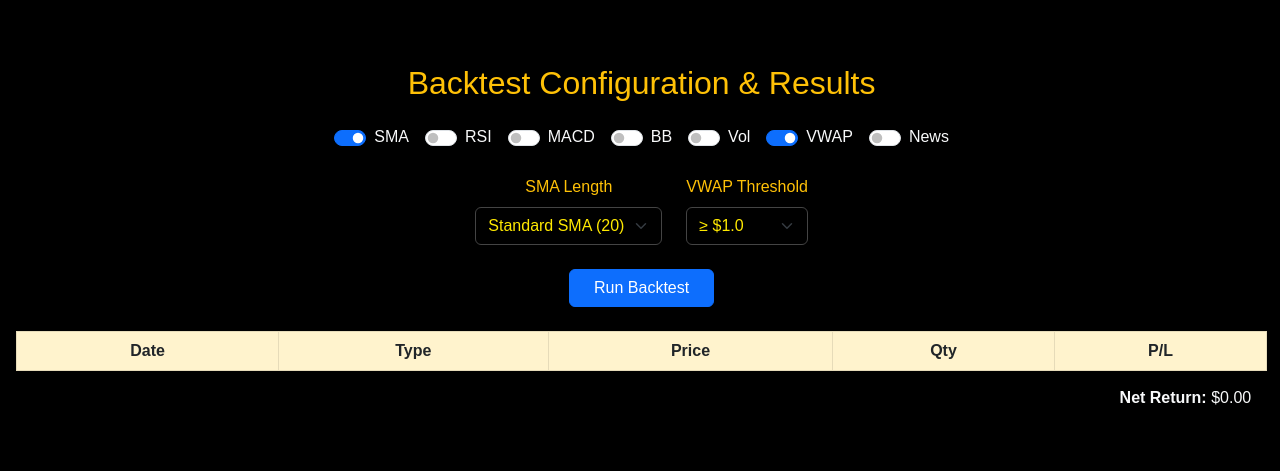
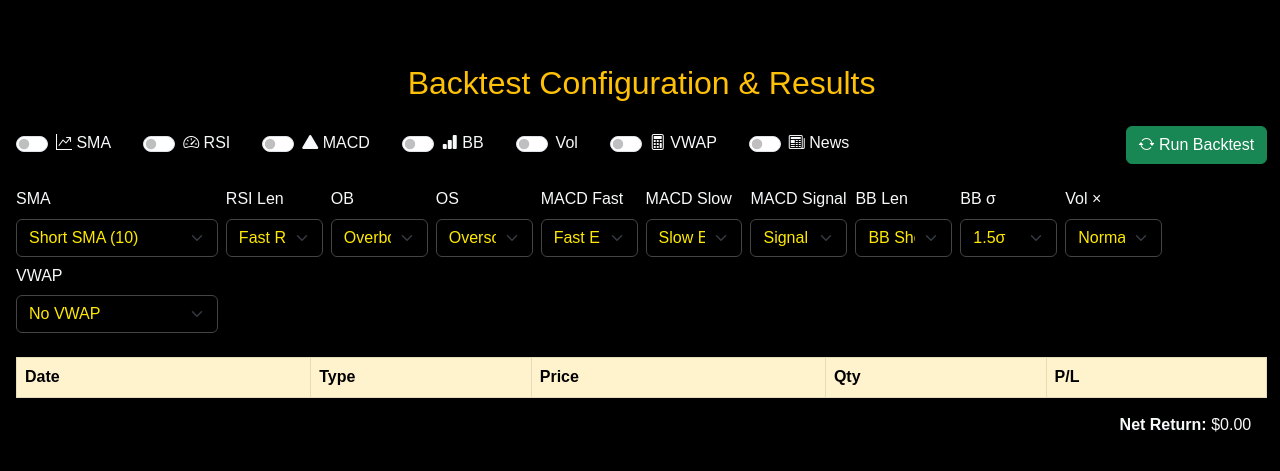
Before and after one commit to bmccall136/TradeAlerts, a Flask app: template templates/backtest.html in a window 1280 px wide. Shown: the part 60-531 px from the top of the page. Run offline with Flask 3, Linux system fonts and the light colour scheme; the template is opened without the code that fills it, so the values that code supplies are empty.

Commit message:
Checkpoint 2025-06-09_23-16-47

```diff
--- a/dashboard.py
+++ b/dashboard.py
@@ -129,30 +129,32 @@ def launch_auth():
 
 from flask import request, render_template
 
-@app.route("/backtest", methods=["GET"])
+@app.route('/backtest')
 def backtest_view():
-    # 1) Read backtest‐only toggles (default “on”)
-    bt_sma_on   = request.args.get("bt_sma_on",  "on") == "on"
-    bt_vwap_on  = request.args.get("bt_vwap_on", "on") == "on"
-    bt_news_on  = request.args.get("bt_news_on", "on") == "on"
+    # Example default settings
+    settings = {
+        'sma_on': True,
+        'rsi_on': False,
+        'macd_on': False,
+        'bb_on': False,
+        'vol_on': False,
+        'vwap_on': True,
+        'news_on': False,
+        'sma_length': 20,
+        'rsi_len': 14,
+        'rsi_overbought': 70,
+        'rsi_oversold': 30,
+        'macd_fast': 12,
+        'macd_slow': 26,
+        'macd_signal': 9,
+        'bb_length': 20,
+        'bb_std': 2.0,
+        'vol_multiplier': 1.5,
+        'vwap_threshold': 1.0
+    }
 
-    # 2) Read backtest‐only parameters
-    bt_sma_len  = int(request.args.get("bt_sma_len",  20))
-    bt_vwap_thr = float(request.args.get("bt_vwap_thr", 1.0))
+    return render_template('backtest.html', settings=settings)
 
-    # 3) Call your backtest routine with those flags
-    trades, pnl = backtest(
-        symbol         = "AAPL",
-        start_date     = "2024-01-01",
-        end_date       = "2024-06-01",
-        initial_cash   = 10000,
-        sma_on         = bt_sma_on,
-        sma_length     = bt_sma_len,
-        vwap_on        = bt_vwap_on,
-        vwap_threshold = bt_vwap_thr,
-        news_on        = bt_news_on,
-        log_to_db      = False
-    )
 
     # 4) Pass them back into the template for pre‐checking
     bt_settings = {
--- a/templates/backtest.html
+++ b/templates/backtest.html
@@ -1,81 +1,164 @@
 {% extends "layout.html" %}
 {% block content %}
 
+<link rel="stylesheet" href="https://cdn.jsdelivr.net/npm/bootstrap-icons@1.10.5/font/bootstrap-icons.css">
 
-<div class="container text-center">
-  <h2 class="text-warning mb-4">Backtest Configuration & Results</h2>
+<div class="container">
+  <h2 class="text-warning text-center mb-4">Backtest Configuration & Results</h2>
 
-  <div class="d-flex flex-wrap justify-content-center align-items-center mb-4">
-    <div class="form-check form-switch mx-2">
-      <input class="form-check-input" type="checkbox" id="smaToggle" checked>
-      <label class="form-check-label text-light" for="smaToggle">SMA</label>
+  {% set sma_labels = {10: "Short SMA (10)", 20: "Standard SMA (20)", 50: "Long SMA (50)", 100: "100-Day SMA (100)", 200: "200-Day SMA (200)"} %}
+  {% set rsi_len_labels = {7: "Fast RSI (7)", 14: "Std RSI (14)", 21: "Slow RSI (21)", 28: "Very Slow RSI (28)"} %}
+  {% set rsi_ob_labels = {70: "Overbought (70)", 75: "Very Overbought (75)", 80: "Extreme Overbought (80)", 85: "Max Overbought (85)"} %}
+  {% set rsi_os_labels = {20: "Oversold (20)", 25: "Very Oversold (25)", 30: "Extreme Oversold (30)", 35: "Max Oversold (35)"} %}
+  {% set macd_fast_labels = {8: "Fast EMA (8)", 12: "Fast EMA (12)", 16: "Fast EMA (16)"} %}
+  {% set macd_slow_labels = {18: "Slow EMA (18)", 26: "Slow EMA (26)", 34: "Slow EMA (34)"} %}
+  {% set macd_signal_labels = {6: "Signal SMA (6)", 9: "Signal SMA (9)", 12: "Signal SMA (12)"} %}
+  {% set bb_length_labels = {10: "BB Short (10)", 20: "BB Std (20)", 30: "BB Long (30)"} %}
+  {% set bb_std_labels = {1.5: "1.5σ", 2.0: "2σ", 2.5: "2.5σ"} %}
+  {% set vol_mult_labels = {1.0: "Normal ×1.0", 1.5: "High ×1.5", 2.0: "Very High ×2.0", 2.5: "Extreme ×2.5"} %}
+  {% set vwap_labels = {0.0: "No VWAP", 0.5: "≥ $0.5", 1.0: "≥ $1.0", 2.0: "≥ $2.0"} %}
+
+    <form id="backtest-form" method="GET" action="{{ url_for('backtest_view') }}">
+    <div class="filter-toggle-group mb-4 d-flex align-items-center w-100">
+      {% set toggles = [
+        {'name':'sma_on',  'label':'SMA',  'icon':'bi-graph-up-arrow'},
+        {'name':'rsi_on',  'label':'RSI',  'icon':'bi-speedometer2'},
+        {'name':'macd_on', 'label':'MACD', 'icon':'bi-triangle-fill'},
+        {'name':'bb_on',   'label':'BB',   'icon':'bi-bar-chart-fill'},
+        {'name':'vol_on',  'label':'Vol',  'icon':'bi-bar-chart-lines'},
+        {'name':'vwap_on', 'label':'VWAP', 'icon':'bi-calculator'},
+        {'name':'news_on', 'label':'News', 'icon':'bi-newspaper'}
+      ] %}
+      {% for t in toggles %}
+        <div class="form-check form-switch me-3">
+          <input class="form-check-input" type="checkbox" id="{{t.name}}" name="{{t.name}}" {% if settings[t.name] %}checked{% endif %}>
+          <label class="form-check-label" for="{{t.name}}">
+            <i class="bi {{t.icon}}"></i> {{t.label}}
+          </label>
         </div>
-    <div class="form-check form-switch mx-2">
-      <input class="form-check-input" type="checkbox" id="rsiToggle">
-      <label class="form-check-label text-light" for="rsiToggle">RSI</label>
-    </div>
-    <div class="form-check form-switch mx-2">
-      <input class="form-check-input" type="checkbox" id="macdToggle">
-      <label class="form-check-label text-light" for="macdToggle">MACD</label>
-    </div>
-    <div class="form-check form-switch mx-2">
-      <input class="form-check-input" type="checkbox" id="bbToggle">
-      <label class="form-check-label text-light" for="bbToggle">BB</label>
-    </div>
-    <div class="form-check form-switch mx-2">
-      <input class="form-check-input" type="checkbox" id="volToggle">
-      <label class="form-check-label text-light" for="volToggle">Vol</label>
-    </div>
-    <div class="form-check form-switch mx-2">
-      <input class="form-check-input" type="checkbox" id="vwapToggle" checked>
-      <label class="form-check-label text-light" for="vwapToggle">VWAP</label>
-    </div>
-    <div class="form-check form-switch mx-2">
-      <input class="form-check-input" type="checkbox" id="newsToggle">
-      <label class="form-check-label text-light" for="newsToggle">News</label>
-    </div>
+      {% endfor %}
+      <button type="submit" class="btn btn-success ms-auto">
+        <i class="bi bi-arrow-repeat"></i> Run Backtest
+      </button>
     </div>
 
-  <div class="row mb-4 justify-content-center">
-    <div class="col-auto">
-      <label for="smaLength" class="form-label text-warning">SMA Length</label>
-      <select id="smaLength" class="form-select bg-dark text-light border-warning">
-        <option value="20" selected>Standard SMA (20)</option>
-        <option value="50">Medium SMA (50)</option>
-        <option value="100">Long SMA (100)</option>
+    <div class="row g-2 align-items-end mb-4">
+      <div class="col-6 col-md-2">
+        <label for="sma_length" class="form-label">SMA</label>
+        <select id="sma_length" name="sma_length" class="form-select">
+          {% for v,l in sma_labels.items() %}
+            <option value="{{v}}" {% if settings.sma_length==v %}selected{% endif %}>{{l}}</option>
+          {% endfor %}
         </select>
       </div>
-    <div class="col-auto">
-      <label for="vwapThreshold" class="form-label text-warning">VWAP Threshold</label>
-      <select id="vwapThreshold" class="form-select bg-dark text-light border-warning">
-        <option value="1" selected>&ge; $1.0</option>
-        <option value="0.5">&ge; $0.50</option>
-        <option value="0.1">&ge; $0.10</option>
+      <div class="col-6 col-md-1">
+        <label for="rsi_len" class="form-label">RSI Len</label>
+        <select id="rsi_len" name="rsi_len" class="form-select">
+          {% for v,l in rsi_len_labels.items() %}
+            <option value="{{v}}" {% if settings.rsi_len==v %}selected{% endif %}>{{l}}</option>
+          {% endfor %}
+        </select>
+      </div>
+      <div class="col-6 col-md-1">
+        <label for="rsi_overbought" class="form-label">OB</label>
+        <select id="rsi_overbought" name="rsi_overbought" class="form-select">
+          {% for v,l in rsi_ob_labels.items() %}
+            <option value="{{v}}" {% if settings.rsi_overbought==v %}selected{% endif %}>{{l}}</option>
+          {% endfor %}
+        </select>
+      </div>
+      <div class="col-6 col-md-1">
+        <label for="rsi_oversold" class="form-label">OS</label>
+        <select id="rsi_oversold" name="rsi_oversold" class="form-select">
+          {% for v,l in rsi_os_labels.items() %}
+            <option value="{{v}}" {% if settings.rsi_oversold==v %}selected{% endif %}>{{l}}</option>
+          {% endfor %}
+        </select>
+      </div>
+      <div class="col-6 col-md-1">
+        <label for="macd_fast" class="form-label">MACD Fast</label>
+        <select id="macd_fast" name="macd_fast" class="form-select">
+          {% for v,l in macd_fast_labels.items() %}
+            <option value="{{v}}" {% if settings.macd_fast==v %}selected{% endif %}>{{l}}</option>
+          {% endfor %}
+        </select>
+      </div>
+      <div class="col-6 col-md-1">
+        <label for="macd_slow" class="form-label">MACD Slow</label>
+        <select id="macd_slow" name="macd_slow" class="form-select">
+          {% for v,l in macd_slow_labels.items() %}
+            <option value="{{v}}" {% if settings.macd_slow==v %}selected{% endif %}>{{l}}</option>
+          {% endfor %}
+        </select>
+      </div>
+      <div class="col-6 col-md-1">
+        <label for="macd_signal" class="form-label">MACD Signal</label>
+        <select id="macd_signal" name="macd_signal" class="form-select">
+          {% for v,l in macd_signal_labels.items() %}
+            <option value="{{v}}" {% if settings.macd_signal==v %}selected{% endif %}>{{l}}</option>
+          {% endfor %}
+        </select>
+      </div>
+      <div class="col-6 col-md-1">
+        <label for="bb_length" class="form-label">BB Len</label>
+        <select id="bb_length" name="bb_length" class="form-select">
+          {% for v,l in bb_length_labels.items() %}
+            <option value="{{v}}" {% if settings.bb_length==v %}selected{% endif %}>{{l}}</option>
+          {% endfor %}
+        </select>
+      </div>
+      <div class="col-6 col-md-1">
+        <label for="bb_std" class="form-label">BB σ</label>
+        <select id="bb_std" name="bb_std" class="form-select">
+          {% for v,l in bb_std_labels.items() %}
+            <option value="{{v}}" {% if settings.bb_std==v %}selected{% endif %}>{{l}}</option>
+          {% endfor %}
+        </select>
+      </div>
+      <div class="col-6 col-md-1">
+        <label for="vol_multiplier" class="form-label">Vol ×</label>
+        <select id="vol_multiplier" name="vol_multiplier" class="form-select">
+          {% for v,l in vol_mult_labels.items() %}
+            <option value="{{v}}" {% if settings.vol_multiplier==v %}selected{% endif %}>{{l}}</option>
+          {% endfor %}
+        </select>
+      </div>
+      <div class="col-6 col-md-2">
+        <label for="vwap_threshold" class="form-label">VWAP</label>
+        <select id="vwap_threshold" name="vwap_threshold" class="form-select">
+          {% for v,l in vwap_labels.items() %}
+            <option value="{{v}}" {% if settings.vwap_threshold==v %}selected{% endif %}>{{l}}</option>
+          {% endfor %}
         </select>
       </div>
     </div>
+  </form>
 
-  <div class="text-center mb-4">
-    <button id="runBacktest" class="btn btn-primary px-4">Run Backtest</button>
-  </div>
-
-  <table class="table table-dark table-bordered text-center">
-    <thead class="table-warning">
+  <div class="table-responsive">
+    <table class="table table-striped table-dark table-bordered text-white">
+      <thead class="table-warning text-dark">
         <tr>
-        <th class="text-dark">Date</th>
-        <th class="text-dark">Type</th>
-        <th class="text-dark">Price</th>
-        <th class="text-dark">Qty</th>
-        <th class="text-dark">P/L</th>
+          <th style="width: 20%">Date</th>
+          <th style="width: 15%">Type</th>
+          <th style="width: 20%">Price</th>
+          <th style="width: 15%">Qty</th>
+          <th style="width: 15%">P/L</th>
         </tr>
       </thead>
       <tbody id="resultsBody">
         <!-- Results will populate here -->
       </tbody>
     </table>
+  </div>
 
   <div class="text-end text-light me-3">
     <strong>Net Return:</strong> <span id="netReturn">$0.00</span>
   </div>
 </div>
+
+<script>
+  var popoverTriggerList = [].slice.call(document.querySelectorAll('[data-bs-toggle="popover"]'));
+  var popoverList = popoverTriggerList.map(function (el) { return new bootstrap.Popover(el); });
+</script>
+
 {% endblock %}
```
Also changed, not shown: 2 other files. Lines whose indentation alone changed are shown as unchanged.
